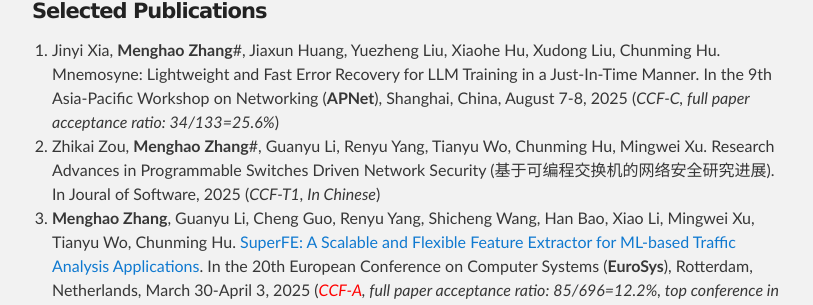
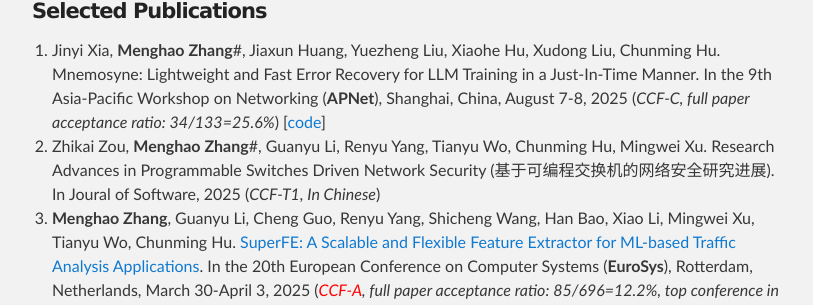
Before and after one commit to zhangmenghao/zhangmenghao.github.io, a Jekyll site: the page built from index.md, in a window 1280 px wide and 900 px high, scrolled down 1091 px. Shown: the part 148-453 px from the top of the window, without its empty margins (233-1046 px from the left). Built offline with Jekyll 4.4.1, drawn with Linux system fonts in a browser that asks for light colours.

Commit message:
Update code for APNet

```diff
--- a/index.md
+++ b/index.md
@@ -35,7 +35,7 @@
 #### Selected Publications
 22. Jinyi Xia, __Menghao Zhang__#, Jiaxun Huang, Yuezheng Liu, Xiaohe Hu, Xudong Liu, Chunming Hu.
 Mnemosyne: Lightweight and Fast Error Recovery for LLM Training in a Just-In-Time Manner.
-In the 9th Asia-Pacific Workshop on Networking (**APNet**), Shanghai, China, August 7-8, 2025 (*CCF-C, full paper acceptance ratio: 34/133=25.6%*)
+In the 9th Asia-Pacific Workshop on Networking (**APNet**), Shanghai, China, August 7-8, 2025 (*CCF-C, full paper acceptance ratio: 34/133=25.6%*) [[code](https://github.com/Networked-System-and-Security-Group/Mnemosyne)]
 21. Zhikai Zou, __Menghao Zhang__#, Guanyu Li, Renyu Yang, Tianyu Wo, Chunming Hu, Mingwei Xu.
 Research Advances in Programmable Switches Driven Network Security (基于可编程交换机的网络安全研究进展).
 In Joural of Software, 2025 (*CCF-T1, In Chinese*)
```
